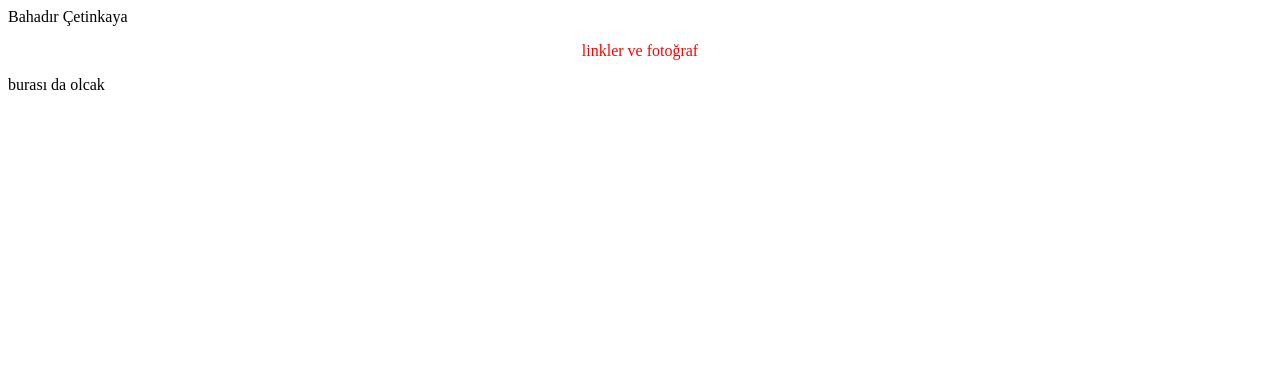
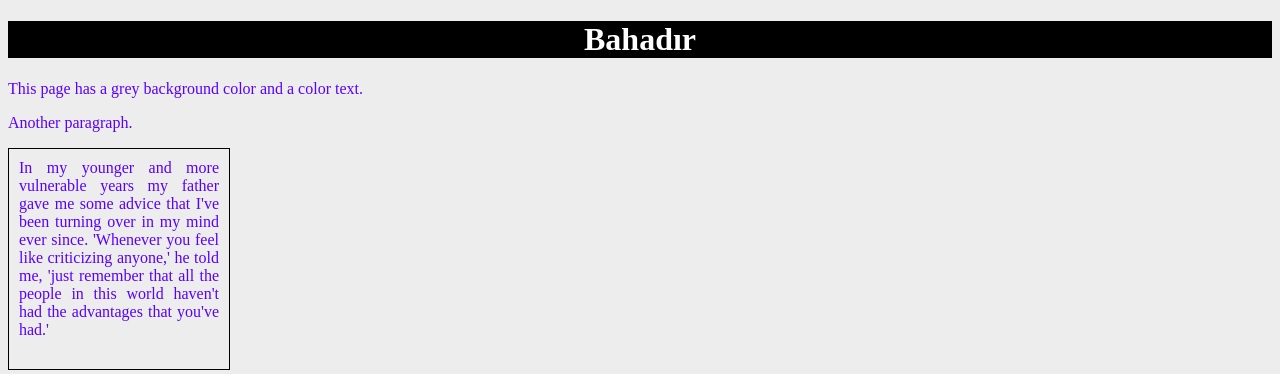
Before and after one commit to Bahadir863/HW, a plain HTML site: page index.html in a window 1280 px wide. Drawn offline with Linux system fonts and the light colour scheme.

Commit message:
addition

```diff
--- a/index.html
+++ b/index.html
@@ -1,28 +1,37 @@
-<!DOCTYPE HTML>
+<!DOCTYPE html>
 <html>
 <head>
-    Bahadır Çetinkaya
+<style>
+body {
+  background-color: rgba(201, 201, 201, 0.322);
+  color: rgb(89, 0, 255);
+}
+h1 {
+  text-align: center;
+}
 
-
+h1 {
+  background-color: black;
+  color: white;
+}
+div {
+  border: 1px solid black;
+  padding: 10px;
+  width: 200px;
+  height: 200px;
+  text-align: justify;
+}
+</style>
 </head>
 <body>
-<p>
-linkler ve fotoğraf
 
-</p>
-<style>
-    p {
-    text-align: center;
-    color: red;
-  }
-</style>
-
-
-<p1>
-burası da olcak
-</p1>
-
-
+<h1>Bahadır</h1>
+<p>This page has a grey background color and a color text.</p>
+<p>Another paragraph.</p>
+<div>
+  In my younger and more vulnerable years my father gave me some advice that I've been turning over in my mind ever since. 'Whenever you feel like criticizing anyone,' he told me,
+   'just remember that all the people in this world haven't had the advantages that you've had.'
+  </div>
 
 </body>
 </html>
```
